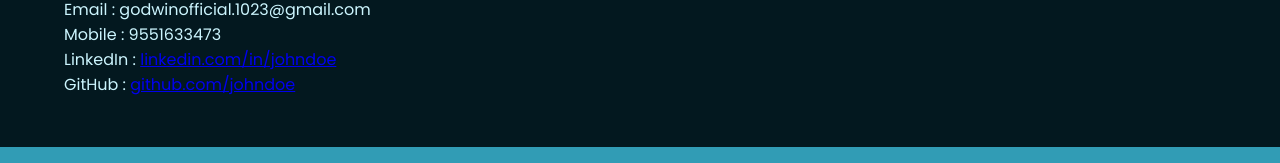
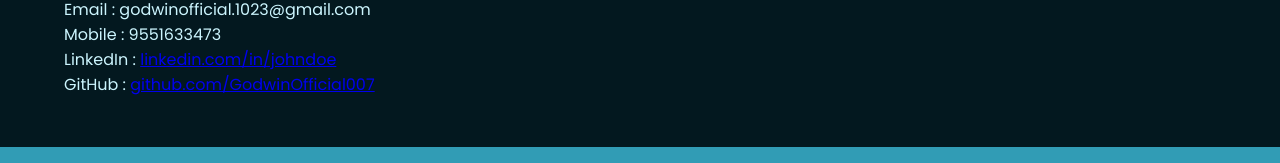
Before and after one commit to GodwinOfficial007/Portfolio, a plain HTML site: page index.html in a window 1280 px wide. Shown: the part 2057-2220 px from the top of the page. Drawn offline with Linux system fonts and the light colour scheme.

Commit message:
Update index.html

```diff
--- a/index.html
+++ b/index.html
@@ -260,7 +260,7 @@
                 <p style="color: #CCF5FE;">Email : godwinofficial.1023@gmail.com</p>
                 <p style="color: #CCF5FE;">Mobile : 9551633473</p>
                 <p style="color: #CCF5FE;">LinkedIn : <a href="https://linkedin.com/in/johndoe" target="_blank">linkedin.com/in/johndoe</a></p>
-                <p style="color: #CCF5FE;">GitHub : <a href="https://github.com/johndoe" target="_blank">github.com/johndoe</a></p>
+                <p style="color: #CCF5FE;">GitHub : <a href="https://godwinofficial007.github.io/Portfolio/" target="_blank">github.com/GodwinOfficial007</a></p>
             </section>
         </div>
 
```
